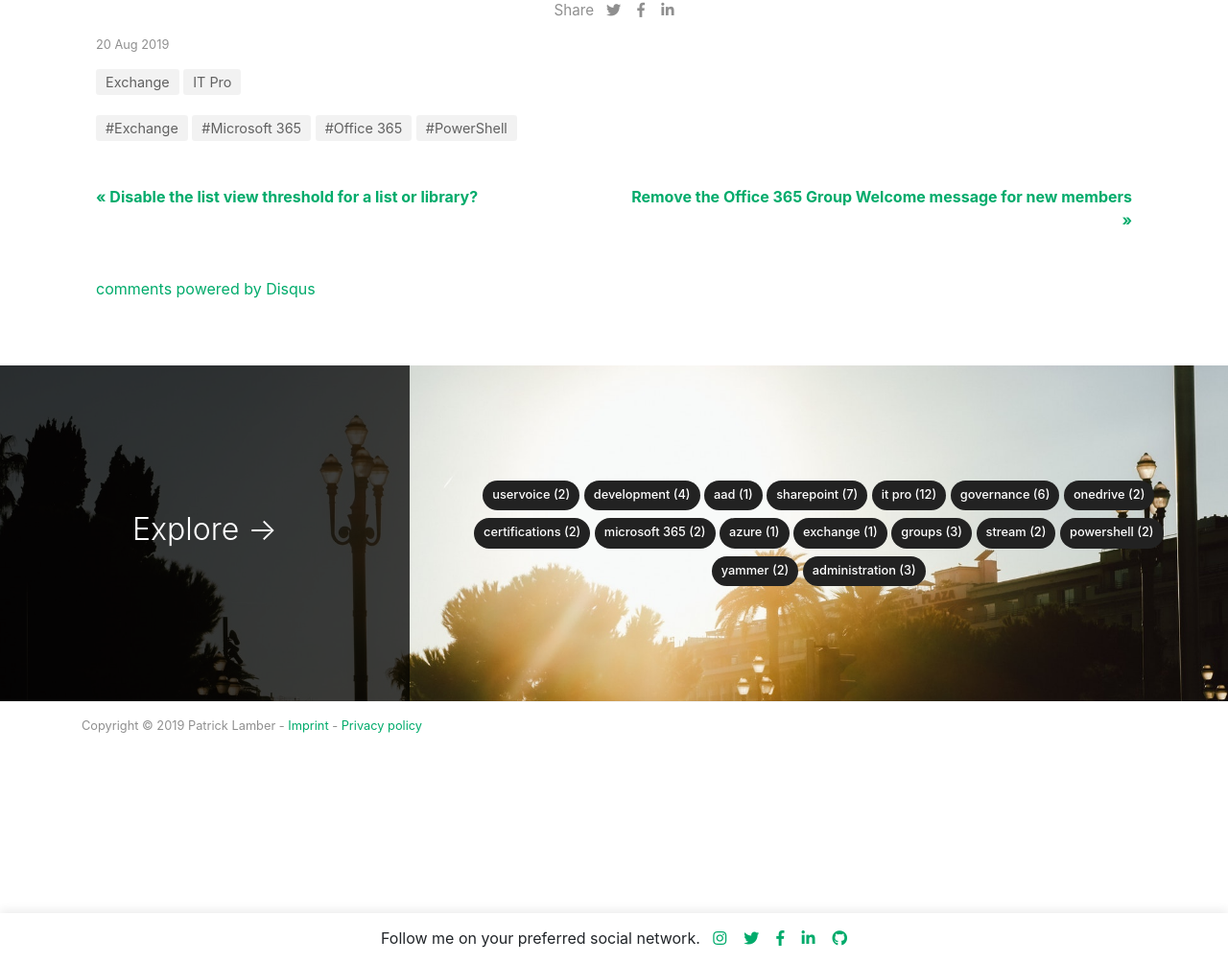
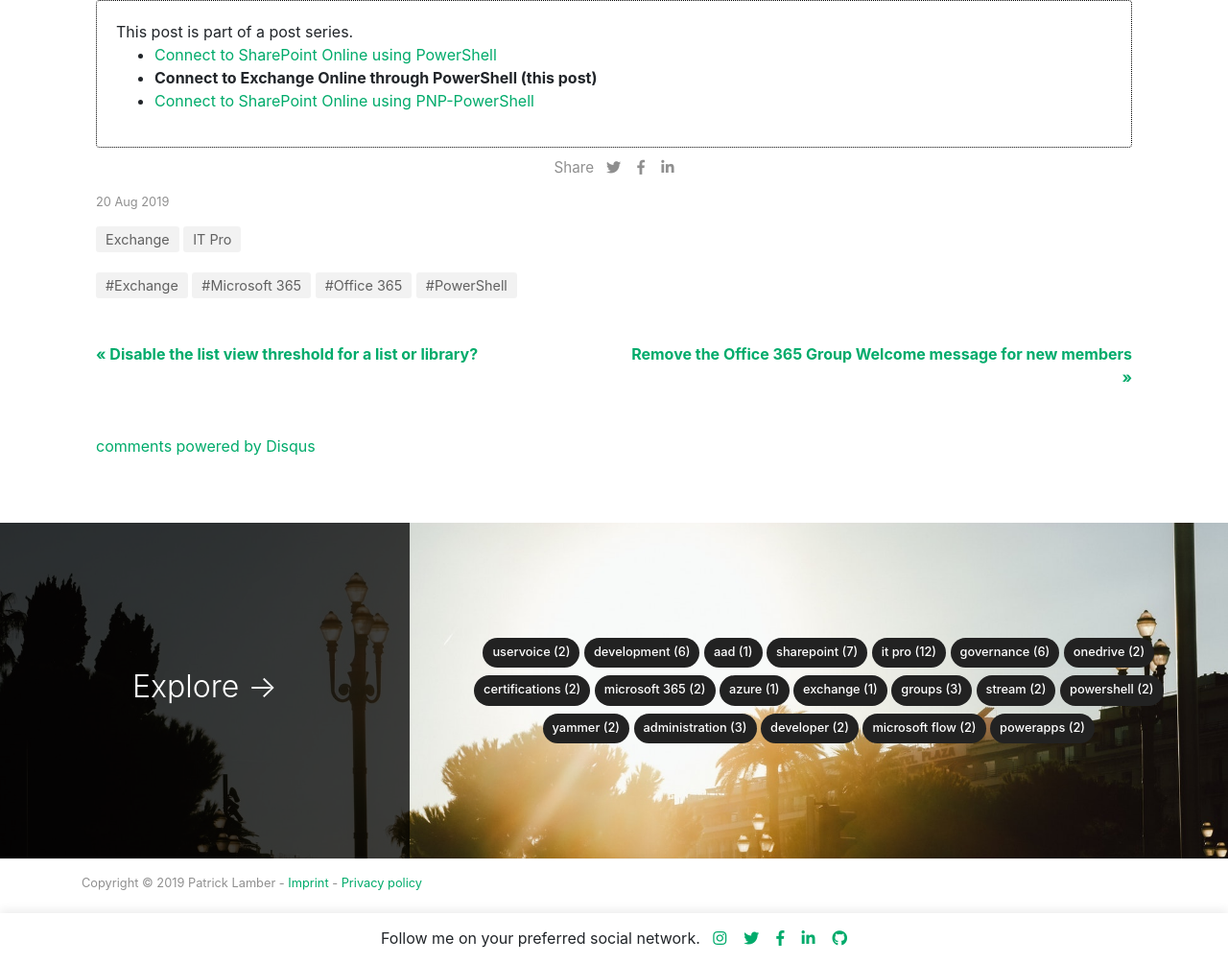
Before and after one commit to plamber/plamber.github.io, a Jekyll site: the page built from _posts/2019-08-20-Connect-to-Exchange-Online-through-PowerShell.md, in a window 1280 px wide and 1400 px high, scrolled down 1912 px. Shown: the part 396-1400 px from the top of the window at 96% size. Built offline with Jekyll 4.4.1, drawn with Linux system fonts in a browser that asks for light colours; nearby versions of some CDN libraries; comment, search, counter and statistics services are not loaded.

Commit message:
added custom connectors blog series

```diff
--- a/_layouts/post.html
+++ b/_layouts/post.html
@@ -82,6 +82,26 @@ post_class: post-template
                 <!-- End Toc -->
                 {{content}}
             </div>
+
+            {% if page.series  %}
+                <div class="seriesBox">
+                    This post is part of a post series.
+                    <ul>
+                        {% for post in site.posts reversed %}
+                            {% if post.series == page.series %}
+                                <li>
+                                {% if post.url == page.url %}
+                                <b>{{ post.title }} (this post)</b>
+
+                                {% else %}
+                                    <a href="{{ post.url | prepend: site.baseurl }}">{{ post.title }}</a>
+                                {% endif %}
+                                </li>
+                            {% endif %}
+                        {% endfor %}
+                    </ul>
+                </div>
+            {% endif %}
 
             <!-- Rating -->
             {% if page.rating %}
```
Also changed, not shown: _posts/2019-10-23-How-Do-I-Create-A-Custom-Connector-For-Microsoft-Flow-And-PowerApps.md (added, +68 -0 lines), _posts/2019-10-24-Create-Custom-Connector-That-Accesses-An-Anonymous-REST-API.md (added, +94 -0 lines), _drafts/2019-10-22-Get-All-Yammer-Messages-Through-Rest-API-With-PowerShell.md (renamed from _drafts/2019-09-17-Get-All-Yammer-Messages-Through-Rest-API-With-PowerShell.md), _drafts/2019-10-28-Working-With-The-Group-Yammer-REST-API.md (renamed from _drafts/2019-09-19-Working-With-The-Group-Yammer-REST-API.md), _drafts/2019-11-04-Get-All-Yammer-Users-Through-Rest-API-With-PowerShell.md (renamed from _drafts/2019-09-24-Get-All-Yammer-Users-Through-Rest-API-With-PowerShell.md), _drafts/2019-11-11-Managing-Group-Memberships-With-Yammer-REST-API.md (renamed from _drafts/2019-09-26-Managing-Group-Memberships-With-Yammer-REST-API.md), _drafts/2019-11-18-Working-With-Users-Yammer-REST-API.md (renamed from _drafts/2019-10-01-Working-With-Users-Yammer-REST-API.md), assets/images/2019-10-21-16-33-30.png (added), assets/images/2019-10-24-06-33-45.png (added), assets/images/2019-10-24-06-36-36.png (added), assets/images/2019-10-24-06-42-14.png (added), assets/images/2019-10-24-06-43-08.png (added), assets/images/2019-10-24-06-43-32.png (added), assets/images/2019-10-24-06-44-56.png (added), 2 more files.
